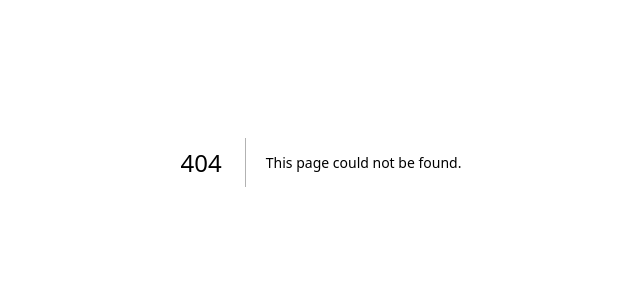
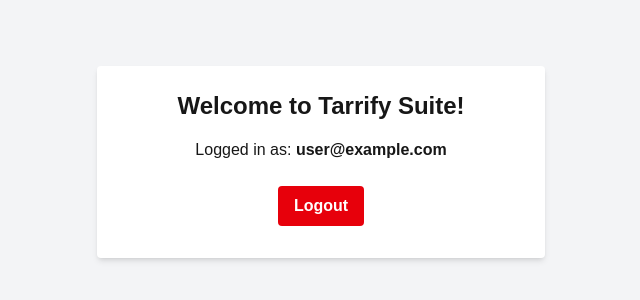
Before and after one commit to anembo/tarrify-suite, a Next.js app: page /dashboard in a window 1280 px wide. Before the commit this address had no page. Shown: the part 238-538 px from the top of the page, without its empty margins (319-959 px from the left). Built offline with nearby package versions, Linux system fonts and the light colour scheme; no server answers; sample sign-in values are in the browser's storage.

Commit message:
Add basic dashboard with user info and logout

```diff
--- /dev/null
+++ b/pages/dashboard.tsx
@@ -0,0 +1,45 @@
+import { useEffect, useState } from 'react';
+import { useRouter } from 'next/router';
+import { auth } from '../lib/firebase';
+import { signOut, onAuthStateChanged, User } from 'firebase/auth';
+
+export default function Dashboard() {
+  const router = useRouter();
+  const [user, setUser] = useState<User | null>(null);
+
+  useEffect(() => {
+    const unsubscribe = onAuthStateChanged(auth, (currentUser) => {
+      if (currentUser) {
+        setUser(currentUser);
+      } else {
+        router.push('/login');  // Si no está logueado, redirige al login
+      }
+    });
+
+    return () => unsubscribe();
+  }, [router]);
+
+  const handleLogout = async () => {
+    await signOut(auth);
+    router.push('/login');
+  };
+
+  if (!user) {
+    return <p className="text-center mt-10">Loading...</p>;
+  }
+
+  return (
+    <div className="min-h-screen flex flex-col items-center justify-center bg-gray-100">
+      <div className="bg-white shadow-md rounded px-8 pt-6 pb-8 w-full max-w-md text-center">
+        <h1 className="text-2xl font-bold mb-4">Welcome to Tarrify Suite!</h1>
+        <p className="mb-6">Logged in as: <span className="font-semibold">{user.email}</span></p>
+        <button
+          onClick={handleLogout}
+          className="bg-red-600 hover:bg-red-700 text-white font-bold py-2 px-4 rounded"
+        >
+          Logout
+        </button>
+      </div>
+    </div>
+  );
+}
```
